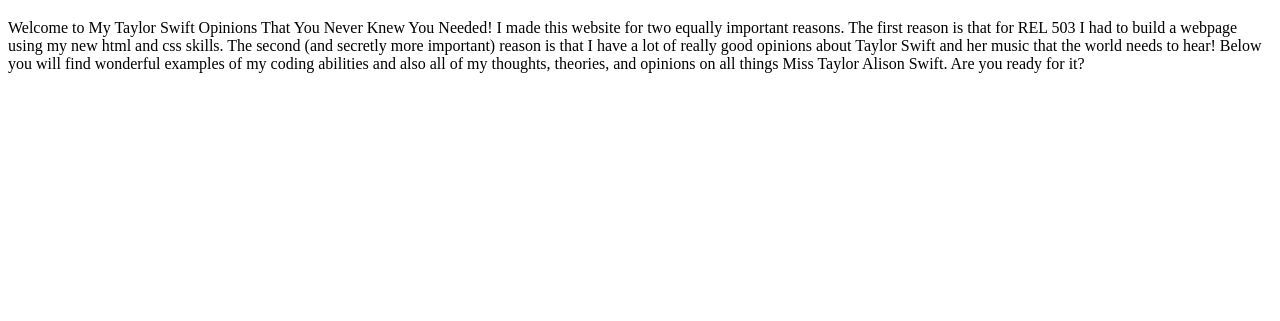
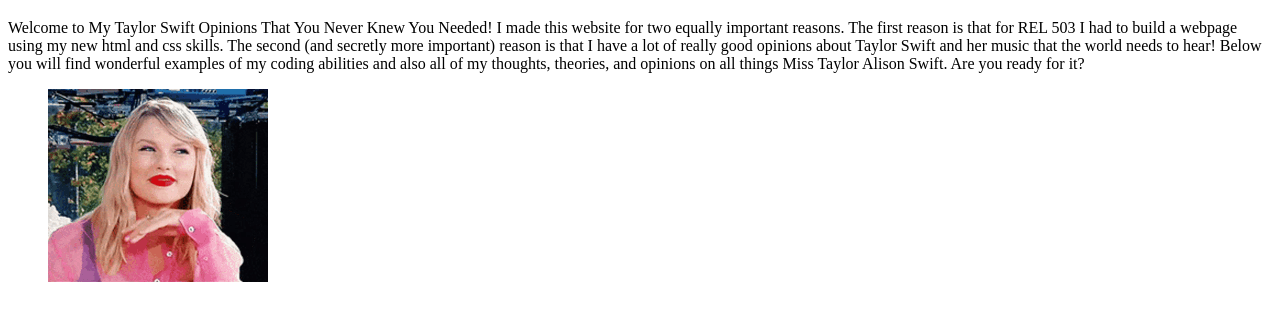
Before and after one commit to Jakebarrett25/Jakebarrett25.github.io, a plain HTML site: page index.html in a window 1280 px wide. Shown: the part 61-382 px from the top of the page. Drawn offline with Linux system fonts and the light colour scheme.

Commit message:
Swift gif

```diff
--- a/index.html
+++ b/index.html
@@ -13,5 +13,8 @@
             <p class="welcome">
                 Welcome to My Taylor Swift Opinions That You Never Knew You Needed! I made this website for two equally important reasons. The first reason is that for REL 503 I had to build a webpage using my new html and css skills. The second (and secretly more important) reason is that I have a lot of really good opinions about Taylor Swift and her music that the world needs to hear! Below you will find wonderful examples of my coding abilities and also all of my  thoughts, theories, and opinions on all things Miss Taylor Alison Swift. Are you ready for it?
             </p>
+            <figure>
+                <img src="taylor-swift.gif">
+            </figure>
     </body>
 </html>
```
Also changed, not shown: taylor-swift.gif (added), 1 other file.
